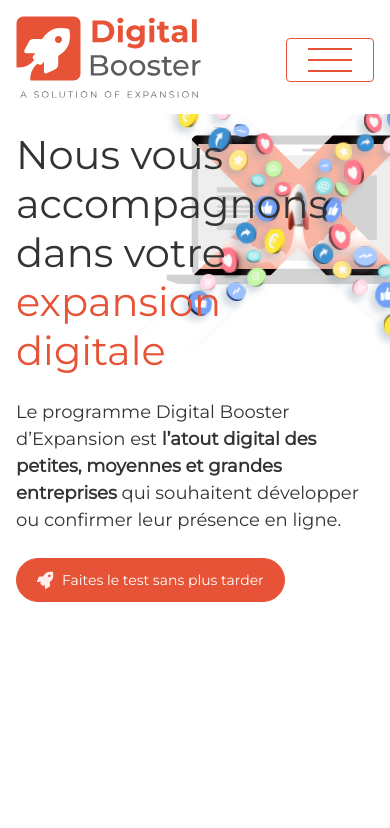
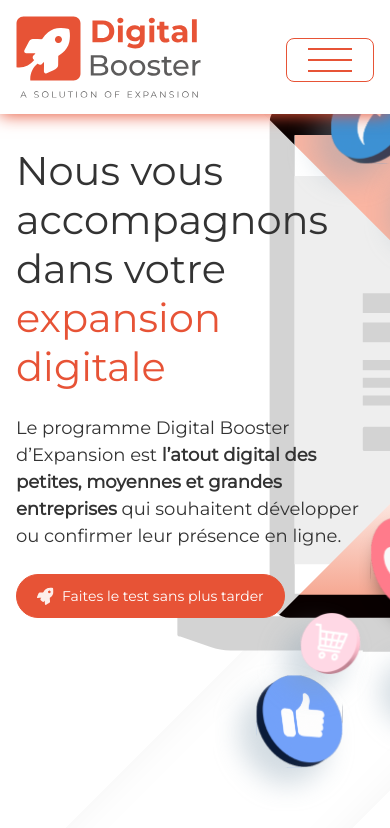
Before and after one commit to Jacov-11/expansion-app, a Next.js app: page / in a window 390 px wide. Shown: the top 828 px of the page. Built offline with nearby package versions, Linux system fonts and the light colour scheme.

Commit message:
Fais le responsiveness.

```diff
--- a/package.json
+++ b/package.json
@@ -10,6 +10,7 @@
   },
   "dependencies": {
     "@fontsource/montserrat": "^5.0.18",
+    "gsap": "^3.12.5",
     "next": "14.2.3",
     "react": "^18",
     "react-dom": "^18",
--- a/src/app/page.module.scss
+++ b/src/app/page.module.scss
@@ -4,7 +4,7 @@
     display: flex;
     padding: 32px 100px;
     @media (max-width: $mobile-screen-size) {
-        padding: 16px 16px;
+        padding: 32px 16px;
     }
     .infoSection {
         display: flex;
@@ -34,5 +34,20 @@
         background-repeat: no-repeat;
         width: 90.69444444444444vw;
         height: 74.02777777777777vw;
+
+        @media (max-width: $large-screen-size) {
+            width: 1306px;
+            height: 1066px;
+            top: -220px;
+            right: -532px;
+        }
+        @media (max-width: $medium-large-screen-size) {
+            top: -240px;
+            right: -732px;
+        }
+        @media (max-width: $mobile-screen-size) {
+            top: -282px;
+            right: -806px;
+        }
     }
 }
--- a/src/app/page.tsx
+++ b/src/app/page.tsx
@@ -1,8 +1,16 @@
+"use client";
+
 import Image from "next/image";
 import styles from "./page.module.scss";
 import ButtonLink from '@/components/ButtonLink/ButtonLink';
+import { useGsapAnimation } from '@/hooks/useGsapAnimation';
 
 export default function Home() {
+  const imageSectionRef = useGsapAnimation(
+    { opacity: 0, scale: 0.8 },
+    { opacity: 1, scale: 1, duration: 2, ease: 'power2.inOut' }
+  );
+
   return (
     <main className={styles.main}>
       <div className={styles.infoSection}>
@@ -10,8 +18,7 @@ export default function Home() {
         <p>Le programme Digital Booster d’Expansion est <span>l’atout digital des petites, moyennes et grandes entreprises</span> qui souhaitent développer ou confirmer leur présence en ligne.</p>
         <ButtonLink href="#" text="Faites le test sans plus tarder" iconUrl="/rocket-icon.svg" iconAlt="Icône de rocket" />
       </div>
-      <div className={styles.imageSection}>
-
+      <div className={styles.imageSection} ref={imageSectionRef}>
       </div>
     </main>
   );
--- a/src/components/Navbar/Navbar.module.scss
+++ b/src/components/Navbar/Navbar.module.scss
@@ -52,20 +52,20 @@ $test-color: blue;
                     margin-left: initial;
                 }
                 z-index: -1;
-                transition: transform 0.6s ease, box-shadow 0.6s ease;
+                transition: transform 0.6s ease;
                 transform: translateY(-100%);
+                box-shadow: 0 1px 16px $primary-color;
             }
 
             &.show {
                 transform: translateY(0);
-                box-shadow: 0 1px 16px $primary-color;
             }
         }
 
         .collapseMenuButton {
             cursor: pointer;
             border: none;
-            border-radius: 4px;
+            border-radius: $border-radius-1;
             height: 44px;
             width: 88px;
             background-color: white;
--- a/src/components/Navbar/Navbar.tsx
+++ b/src/components/Navbar/Navbar.tsx
@@ -4,6 +4,7 @@ import Image from "next/image";
 import { useState } from "react";
 import styles from "./Navbar.module.scss";
 import ButtonLink from '@/components/ButtonLink/ButtonLink';
+import { useGsapAnimation } from '@/hooks/useGsapAnimation';
 
 export default function Navbar() {
     const [menuOpen, setMenuOpen] = useState(false);
@@ -12,11 +13,16 @@ export default function Navbar() {
         setMenuOpen(!menuOpen);
     };
 
+    const brandLogoRef = useGsapAnimation(
+        { opacity: 0, x: -300 },
+        { opacity: 1, x: 0, duration: 1, ease: 'power2.inOut' }
+      );
+
 
     return (
         <header className={styles.navbarContainer}>
             <div className={styles.navbar}>
-                <a href="/" className={styles.brandLogo}>
+                <a href="/" className={styles.brandLogo} ref={brandLogoRef}>
                     <Image
                     src="/brand-logo.svg"
                     alt="Logo de la compagnie"
--- /dev/null
+++ b/src/hooks/useGsapAnimation.tsx
@@ -0,0 +1,14 @@
+import { useEffect, useRef } from 'react';
+import { gsap } from 'gsap';
+
+export const useGsapAnimation = (startState: gsap.TweenVars, endState: gsap.TweenVars) => {
+  const elementRef = useRef<HTMLElement | null>(null);
+
+  useEffect(() => {
+    if (elementRef.current) {
+      gsap.fromTo(elementRef.current, startState, endState);
+    }
+  }, []);
+
+  return elementRef;
+};
--- a/src/styles/_variables.scss
+++ b/src/styles/_variables.scss
@@ -1,9 +1,13 @@
 $primary-color: #E75336;
 $primary-text-color: #333333;
 
-$mobile-screen-size: 550px;
-$large-screen-size: 1260px;
+$mobile-screen-size: 600px;
+$medium-screen-size: 768px;
+$medium-large-screen-size: 900px;
+$large-screen-size: 1280px;
 
 $font-weigth-normal: 400;
 $font-weigth-bold: 500;
 $font-weigth-bolder: 600;
+
+$border-radius-1: 8px;
```
Also changed, not shown: 1 other file (tests, documents, lock files or other folders).
